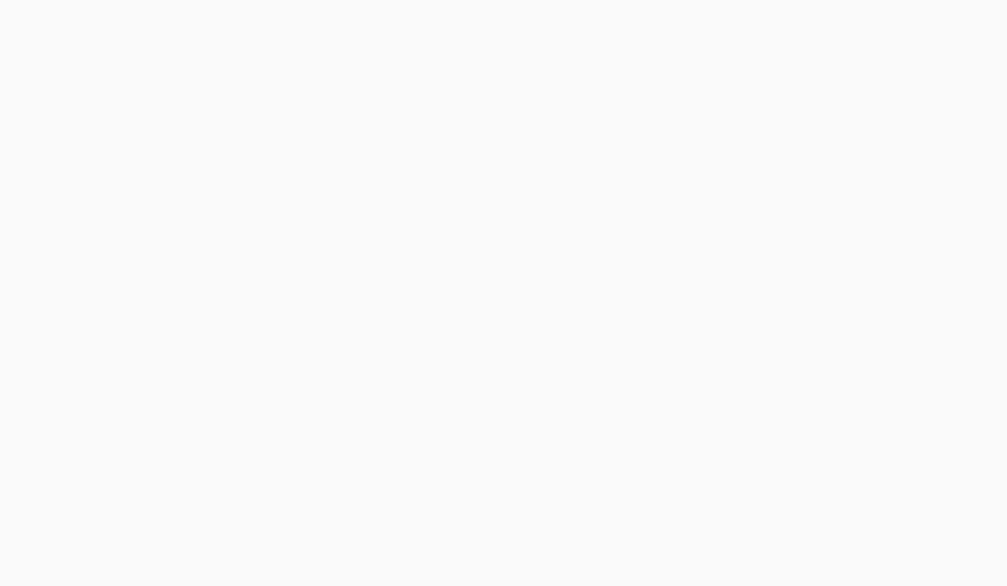
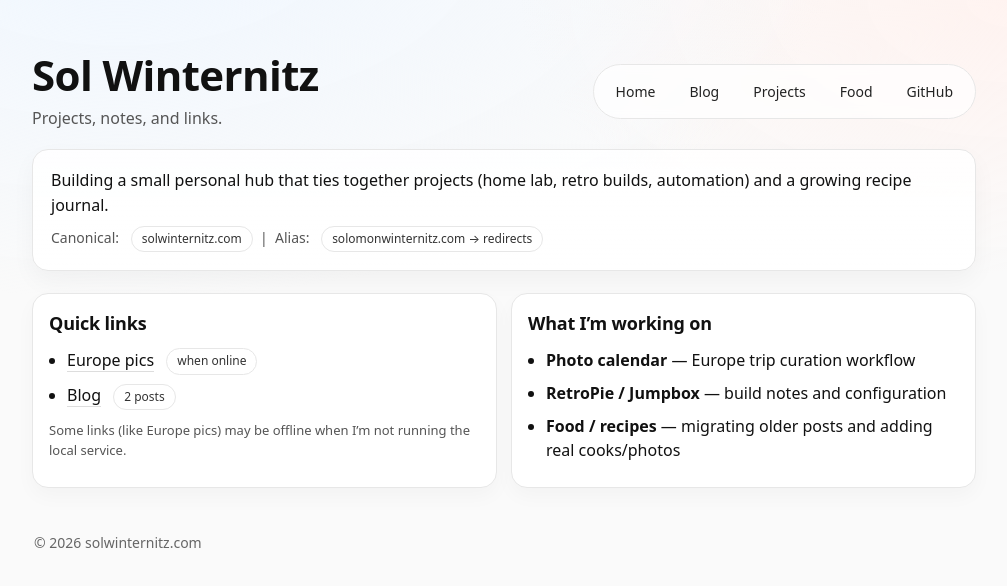
Before and after one commit to swinternitz/solwinternitz-site, a plain HTML site: page index.html in a window 1280 px wide. Shown: the whole page, without its empty margins (136-1143 px from the left). Drawn offline with Linux system fonts and the light colour scheme.

Commit message:
Update index.html

```diff
--- a/index.html
+++ b/index.html
@@ -7,77 +7,150 @@
   <meta name="description" content="Projects, notes, and links." />
   <style>
     :root{
-      --bg: #fafafa;
-      --card: #ffffff;
-      --text: #111;
-      --muted: #555;
-      --line: #e7e7e7;
-      --max: 980px;
-      --radius: 16px;
+      --bg:#fafafa;
+      --card:#ffffff;
+      --text:#111;
+      --muted:#555;
+      --line:#e7e7e7;
+      --max:980px;
+      --radius:16px;
     }
-    *{ box-sizing: border-box; }
+    *{ box-sizing:border-box; }
     body{
-      margin: 0;
-      font-family: system-ui,-apple-system,Segoe UI,Roboto,Arial,sans-serif;
-      color: var(--text);
-      background: radial-gradient(1200px 600px at 20% -10%, #f0f7ff 0%, rgba(240,247,255,0) 60%),
-                  radial-gradient(900px 500px at 90% 0%, #fff3f0 0%, rgba(255,243,240,0) 55%),
-                  var(--bg);
-      line-height: 1.55;
+      margin:0;
+      font-family:system-ui,-apple-system,Segoe UI,Roboto,Arial,sans-serif;
+      color:var(--text);
+      background:
+        radial-gradient(1200px 600px at 20% -10%, #f0f7ff 0%, rgba(240,247,255,0) 60%),
+        radial-gradient(900px 500px at 90% 0%, #fff3f0 0%, rgba(255,243,240,0) 55%),
+        var(--bg);
+      line-height:1.55;
     }
-    a{ color: inherit; }
-    a:hover{ opacity: 0.85; }
-    .wrap{
-      max-width: var(--max);
-      margin: 52px auto;
-      padding: 0 18px;
+    a{ color:inherit; }
+    a:hover{ opacity:.85; }
+    .wrap{ max-width:var(--max); margin:52px auto; padding:0 18px; }
+    .top{
+      display:flex; justify-content:space-between; align-items:center;
+      gap:18px; flex-wrap:wrap; margin-bottom:18px;
     }
-    .top{
-      display: flex;
-      justify-content: space-between;
-      align-items: center;
-      gap: 18px;
-      flex-wrap: wrap;
-      margin-bottom: 18px;
-    }
-    .brand h1{
-      margin: 0;
-      font-size: 42px;
-      letter-spacing: -0.6px;
-      line-height: 1.1;
-    }
-    .brand .tag{
-      margin-top: 8px;
-      color: var(--muted);
-      font-size: 16px;
-    }
+    .brand h1{ margin:0; font-size:42px; letter-spacing:-.6px; line-height:1.1; }
+    .brand .tag{ margin-top:8px; color:var(--muted); font-size:16px; }
+
     .nav{
-      display: flex;
-      gap: 14px;
-      flex-wrap: wrap;
-      align-items: center;
-      padding: 10px 12px;
-      border: 1px solid var(--line);
-      border-radius: 999px;
-      background: rgba(255,255,255,0.7);
-      backdrop-filter: blur(6px);
+      display:flex; gap:14px; flex-wrap:wrap; align-items:center;
+      padding:10px 12px; border:1px solid var(--line); border-radius:999px;
+      background:rgba(255,255,255,.7); backdrop-filter:blur(6px);
     }
     .nav a{
-      text-decoration: none;
-      font-size: 14px;
-      color: #222;
-      padding: 6px 10px;
-      border-radius: 999px;
+      text-decoration:none; font-size:14px; color:#222;
+      padding:6px 10px; border-radius:999px;
     }
-    .nav a:hover{
-      background: #f3f3f3;
+    .nav a:hover{ background:#f3f3f3; }
+
+    .hero{
+      border:1px solid var(--line);
+      border-radius:var(--radius);
+      background:linear-gradient(180deg, rgba(255,255,255,.9), #fff);
+      padding:18px;
+      box-shadow:0 10px 25px rgba(0,0,0,.04);
+      margin:18px 0 22px;
     }
-    .hero{
-      border: 1px solid var(--line);
-      border-radius: var(--radius);
-      background: linear-gradient(180deg, rgba(255,255,255,0.9), #fff);
-      padding: 18px;
-      box-shadow: 0 10px 25px rgba(0,0,0,0.04);
-      margin: 18px 0 22px;
+    .hero .meta{ color:var(--muted); font-size:14px; margin-top:8px; }
+
+    .grid{ display:grid; grid-template-columns:1fr; gap:14px; }
+    @media (min-width:880px){ .grid{ grid-template-columns:1fr 1fr; } }
+
+    .card{
+      border:1px solid var(--line);
+      border-radius:var(--radius);
+      background:var(--card);
+      padding:16px;
+      box-shadow:0 8px 20px rgba(0,0,0,.03);
     }
-    .hero .m
+    .card h2{ margin:0 0 10px 0; font-size:18px; letter-spacing:-.2px; }
+    ul{ margin:0; padding-left:18px; }
+    li{ margin:8px 0; }
+    .note{ color:var(--muted); font-size:13px; margin-top:10px; }
+
+    .pill{
+      display:inline-block;
+      font-size:12px;
+      padding:3px 10px;
+      border-radius:999px;
+      border:1px solid var(--line);
+      color:#333;
+      background:#fff;
+      margin-left:8px;
+      vertical-align:middle;
+    }
+    footer{ margin-top:26px; color:#666; font-size:14px; padding:18px 2px; }
+    .small-links a{ text-decoration:none; border-bottom:1px solid #ddd; }
+    .small-links a:hover{ border-bottom-color:#aaa; }
+  </style>
+</head>
+
+<body>
+  <div class="wrap">
+    <div class="top">
+      <div class="brand">
+        <h1>Sol Winternitz</h1>
+        <div class="tag">Projects, notes, and links.</div>
+      </div>
+
+      <nav class="nav" aria-label="Primary navigation">
+        <a href="/">Home</a>
+        <a href="/blog/">Blog</a>
+        <a href="/projects/">Projects</a>
+        <a href="/food/">Food</a>
+        <a href="https://github.com/swinternitz">GitHub</a>
+      </nav>
+    </div>
+
+    <div class="hero">
+      <div style="font-size:16px;">
+        Building a small personal hub that ties together projects (home lab, retro builds, automation) and a growing recipe journal.
+      </div>
+      <div class="meta">
+        Canonical: <span class="pill">solwinternitz.com</span>
+        &nbsp;|&nbsp;
+        Alias: <span class="pill">solomonwinternitz.com → redirects</span>
+      </div>
+    </div>
+
+    <div class="grid">
+      <section class="card">
+        <h2>Quick links</h2>
+        <ul>
+          <li class="small-links">
+            <a href="https://europepics.solwinternitz.com/">Europe pics</a>
+            <span class="pill">when online</span>
+          </li>
+          <li class="small-links">
+            <a href="/blog/">Blog</a>
+            <span class="pill">2 posts</span>
+          </li>
+        </ul>
+        <div class="note">
+          Some links (like Europe pics) may be offline when I’m not running the local service.
+        </div>
+      </section>
+
+      <section class="card">
+        <h2>What I’m working on</h2>
+        <ul>
+          <li><strong>Photo calendar</strong> — Europe trip curation workflow</li>
+          <li><strong>RetroPie / Jumpbox</strong> — build notes and configuration</li>
+          <li><strong>Food / recipes</strong> — migrating older posts and adding real cooks/photos</li>
+        </ul>
+      </section>
+    </div>
+
+    <footer>
+      © <span id="y"></span> solwinternitz.com
+      <!-- branch: main -->
+    </footer>
+  </div>
+
+  <script>document.getElementById('y').textContent = new Date().getFullYear();</script>
+</body>
+</html>
```
